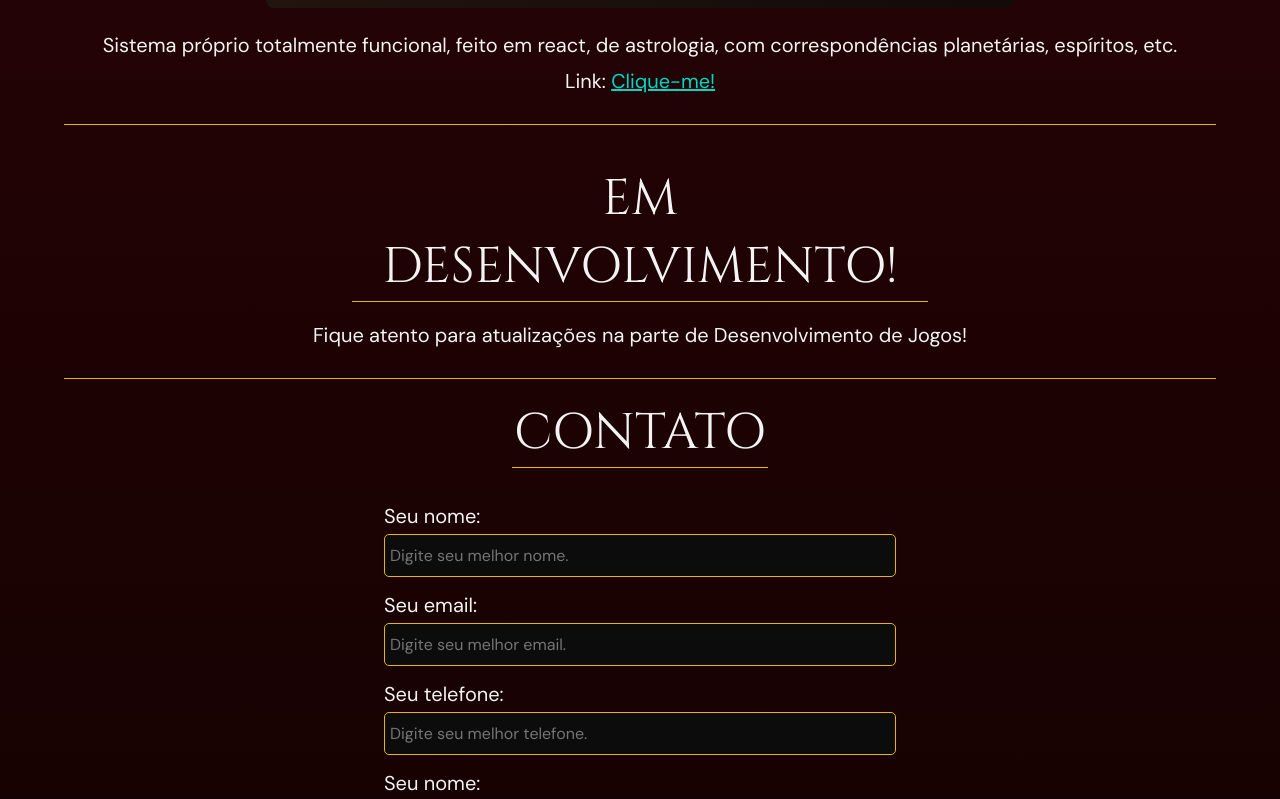
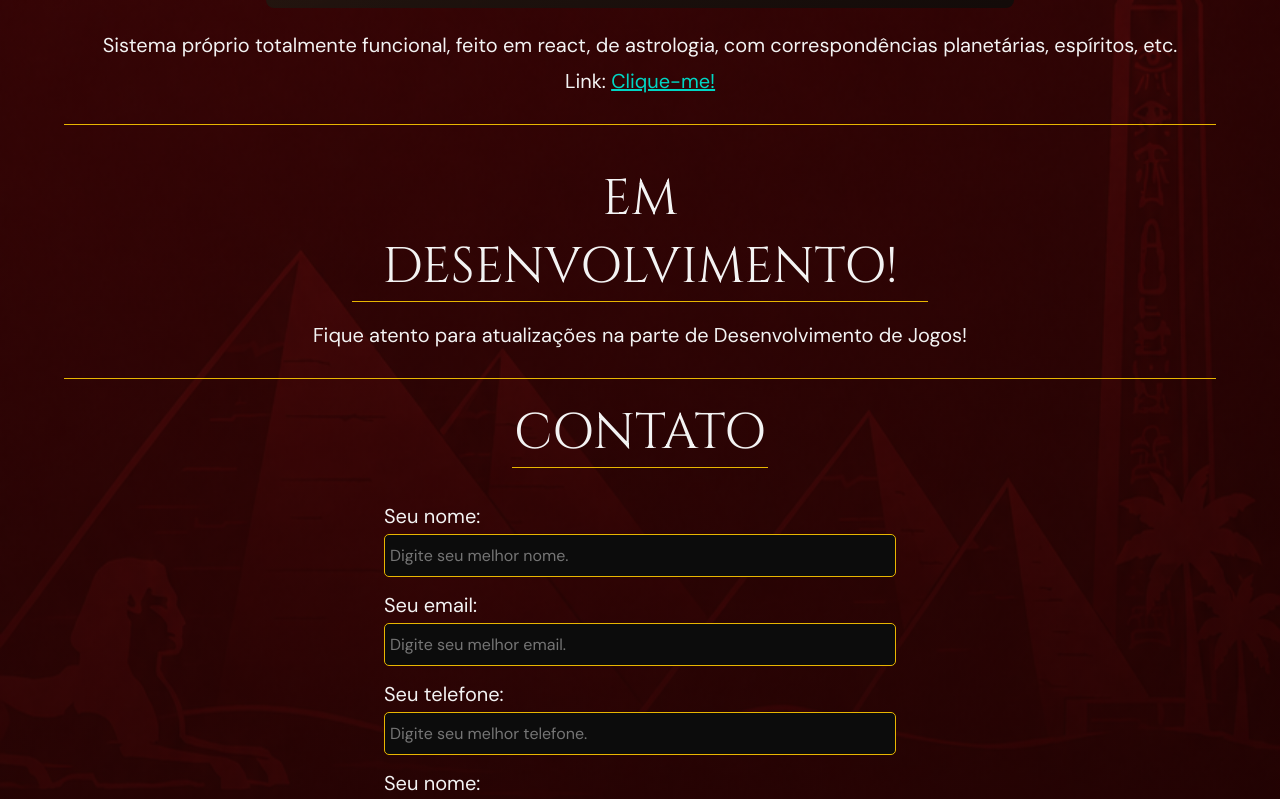
Before and after one commit to Erithekilla/portifolio, a React (Vite) app: page / in a window 1280 px wide. Shown: the part 2858-3657 px from the top of the page. Built offline with nearby package versions, Linux system fonts and the light colour scheme.

Commit message:
Adição de um fundo na parte main do website

```diff
--- a/src/App.jsx
+++ b/src/App.jsx
@@ -12,9 +12,11 @@ function App() {
       <Header />
       <main>
         <Presentation />
-        <Projetos />
-        <Gamedev />
-        <Contato />
+        <section className='wallp'>
+          <Projetos />
+          <Gamedev />
+          <Contato />
+        </section>
       </main>
       <Footer />
     </>
--- a/src/styles.css
+++ b/src/styles.css
@@ -49,6 +49,21 @@ header{
 
 header img{
     width: 500px;
+}
+
+.wallp{
+    position: relative;
+    overflow: hidden;
+    background-image:
+        linear-gradient(rgba(81, 8, 13, 0.20), rgba(16, 1, 1, 0.62)), url('../img/wallp2.png');
+    background-repeat: no-repeat;
+    background-size: 100% 100%;
+    background-position: center;
+}
+
+.wallp > *{
+    position: relative;
+    z-index: 1;
 }
 
 .btn_header{
```
Also changed, not shown: img/wallp.png (added), img/wallp2.png (added).
